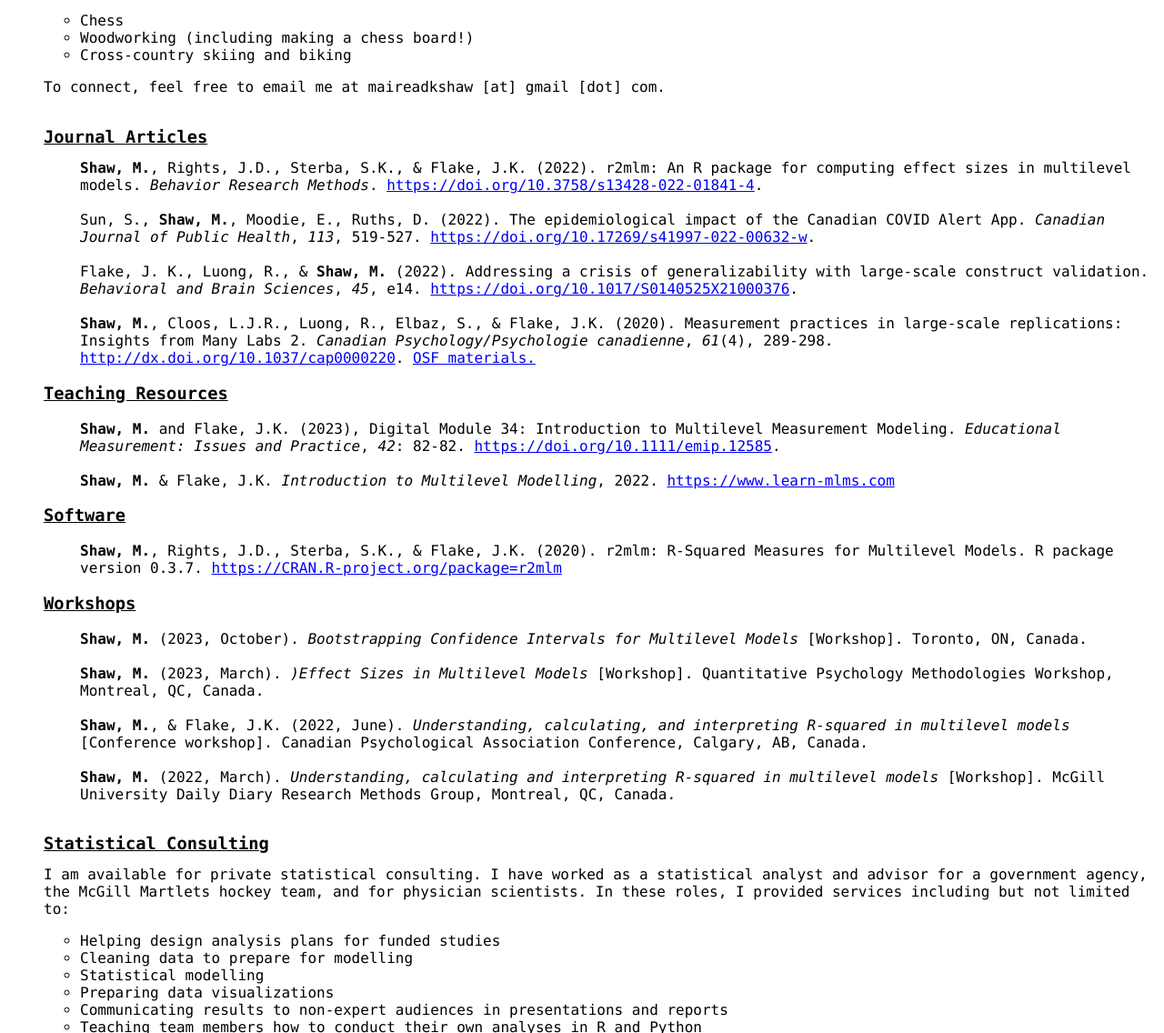
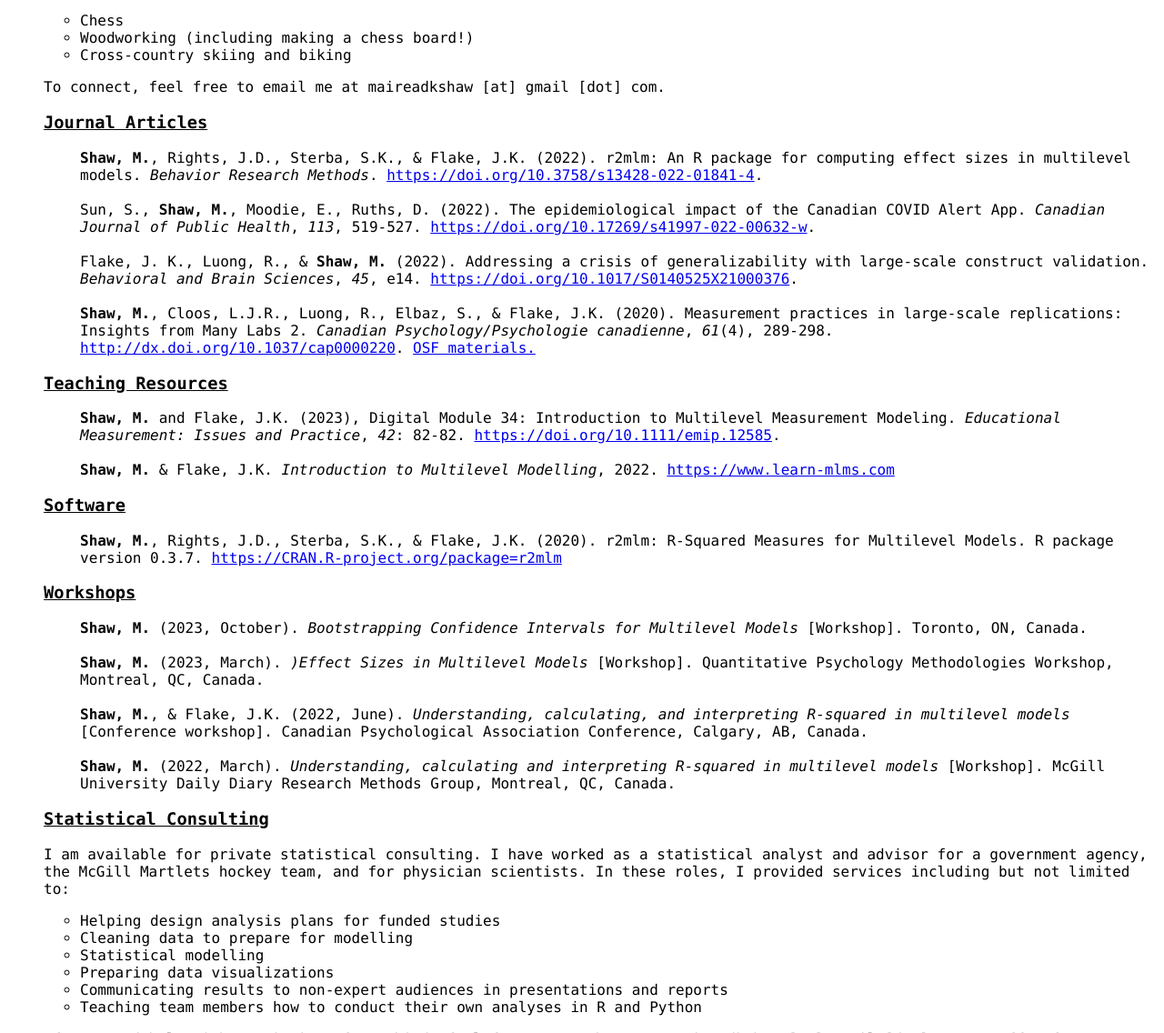
Before and after one commit to mkshaw/mkshaw.github.io, a plain HTML site: page index.html in a window 1280 px wide. Shown: the part 502-1638 px from the top of the page at 91% size. Drawn offline with Linux system fonts and the light colour scheme.

Commit message:
Update headers

```diff
--- a/index.html
+++ b/index.html
@@ -74,9 +74,7 @@
 <p>To connect, feel free to email me at maireadkshaw [at] gmail [dot] com.</p>
 
 <!-- Research -->
-<header>
-  <h3><u>Journal Articles</u></h3>
-</header>
+<h3><u>Journal Articles</u></h3>
 <p><ul>
 
   <b>Shaw, M.</b>, Rights, J.D., Sterba, S.K., & Flake, J.K. (2022). r2mlm: An R package for computing effect sizes in multilevel models. <i>Behavior Research Methods</i>. <a target="_blank" href="https://doi.org/10.3758/s13428-022-01841-4">https://doi.org/10.3758/s13428-022-01841-4</a>.
@@ -133,9 +131,7 @@
 </ul></p>
 
 <!-- Consulting -->
-<header>
-  <h3><u>Statistical Consulting</u></h3>
-</header>
+<h3><u>Statistical Consulting</u></h3>
 <p>I am available for private statistical consulting. I have worked as a statistical analyst and advisor for a government agency, the McGill Martlets hockey team, and for physician scientists. In these roles, I provided services including but not limited to:</p>
 <ul>
   <li>Helping design analysis plans for funded studies</li>
```
